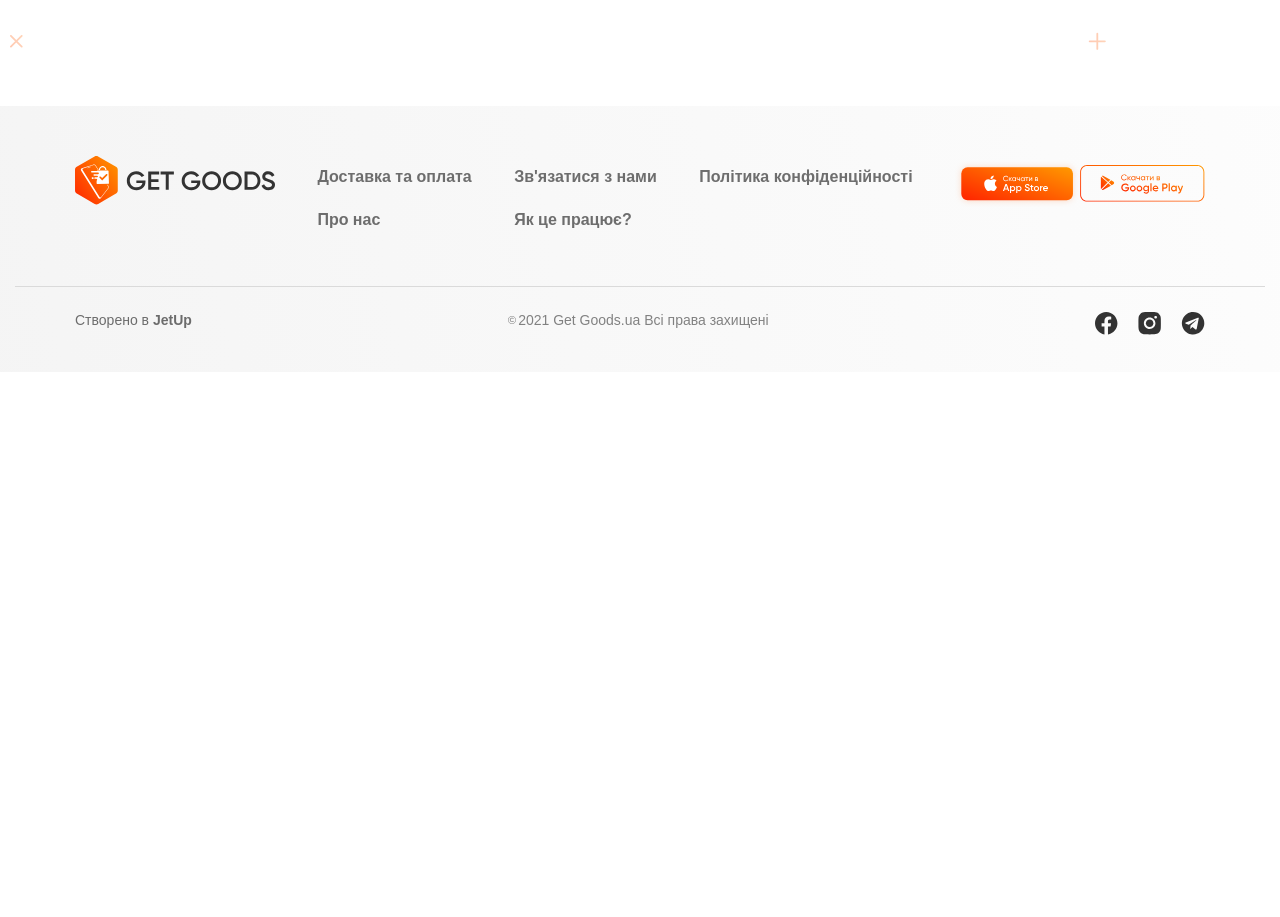
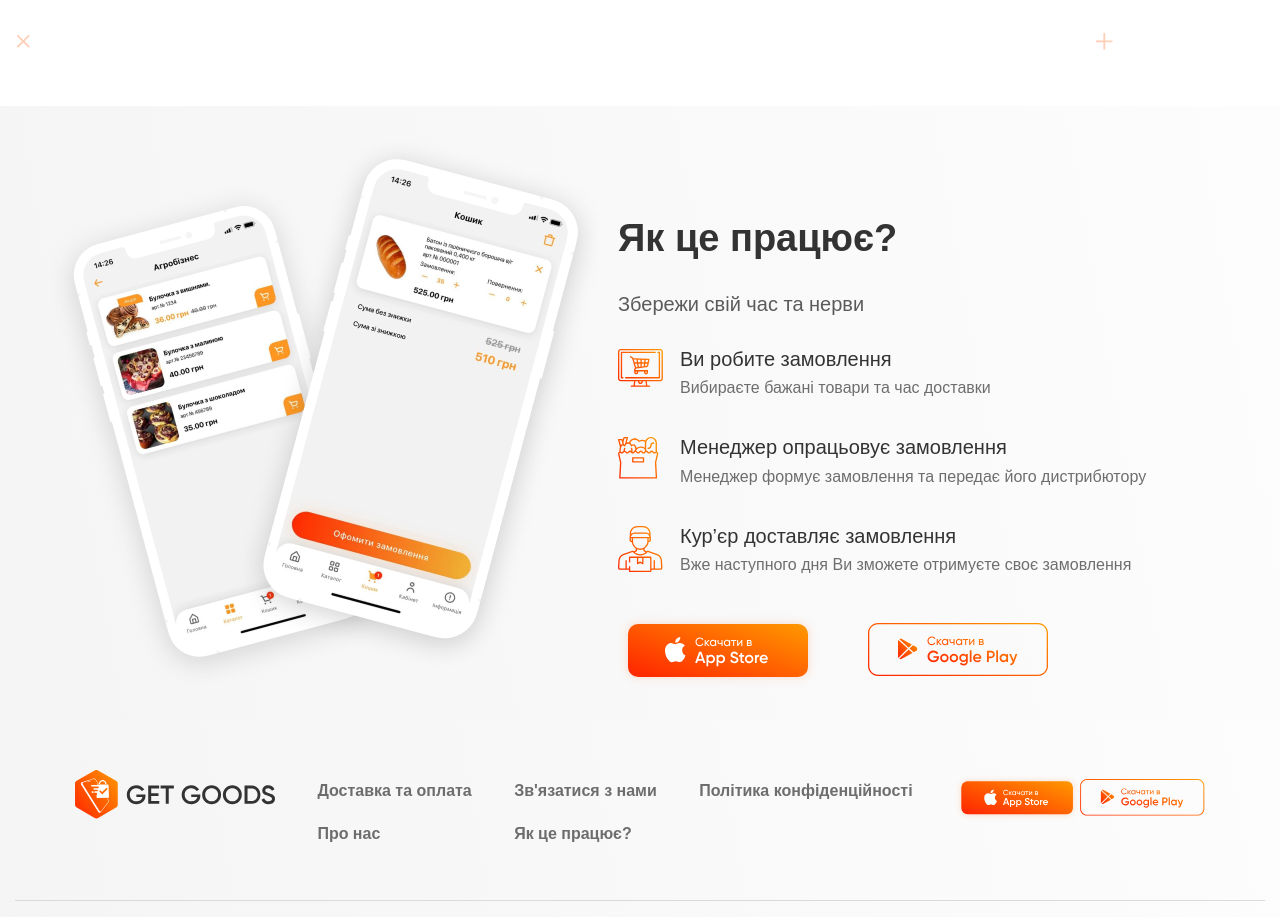
Before and after one commit to PARADOX-RG/GOODS, a website: page app/index.html in a window 1280 px wide. Shown: the part 1324-2241 px from the top of the page. Before the commit the page ends 1696 px from the top, so only its background shows below. Drawn offline with nearby package versions, Linux system fonts and the light colour scheme; files that its build step writes are made by us from their sources.

Commit message:
added work

```diff
--- a/app/index.html
+++ b/app/index.html
@@ -42,16 +42,16 @@
         </div>
     </header>
     <main class="main">
-        <section class="about">
+        <section class="top">
             <div class="container">
-                <div class="about__inner">
-                    <div class="about__content">
-                        <h3 class="about__title">
+                <div class="top__inner">
+                    <div class="top__content">
+                        <h3 class="top__title">
                             Торговий портал для реалізації
                             та продажу товарів дистрибюторів
                             та роздрібних магазинів.
                         </h3>
-                        <p class="about__subtitle">
+                        <p class="top__subtitle">
                             Встановіть мобільний додаток GetGoods та зробіть ваш
                             бізнес ще більш простим, зручним та прибутковим
                         </p>
@@ -64,7 +64,7 @@
                             </a>
                         </div>
                     </div>
-                    <img class="about__img" src="images/about.png" alt="about img">
+                    <img class="top__img" src="images/about.png" alt="about img">
                 </div>
             </div>
         </section>
@@ -91,6 +91,44 @@
                             <img class="advantages__img" src="images/icons/advantages-4.svg" alt="">
                             <p class="advantages__text"><span>Знижки та акції</span> від наших партнерів</p>
                         </a>
+                    </div>
+                </div>
+            </div>
+        </section>
+        <section class="work">
+            <div class="container">
+                <div class="work__inner">
+                    <img src="images/work.png" alt="">
+                    <div class="work__content">
+                        <h3 class="work__title">
+                            Як це працює?
+                        </h3>
+                        <p class="work__subtitle">
+                            Збережи свій час та нерви
+                        </p>
+                        <div class="work__items">
+                            <div class="work__item work__item-one">
+                                <p class="work__item-title">Ви робите замовлення</p>
+                                <p class="work__item-text">Вибираєте бажані товари та час доставки</p>
+                            </div>
+                            <div class="work__item work__item-two">
+                                <p class="work__item-title">Менеджер опрацьовує замовлення</p>
+                                <p class="work__item-text">Менеджер формує замовлення та передає його дистрибютору</p>
+                            </div>
+                            <div class="work__item work__item-three">
+                                <p class="work__item-title">Кур’єр доставляє замовлення</p>
+                                <p class="work__item-text">Вже наступного дня Ви зможете отримуєте своє замовлення </p>
+                            </div>
+                        </div>
+                        <div class="app__box">
+                            <a class="app__box-link__store" href="#">
+                                <img src="images/icons/apple-big.svg" alt="img">
+                            </a>
+                            <a class="app__box-link__play" href="#">
+                                <img src="images/icons/play-big.svg" alt="img">
+                            </a>
+                        </div>
+
                     </div>
                 </div>
             </div>
--- a/app/scss/style.scss
+++ b/app/scss/style.scss
@@ -142,7 +142,7 @@
     }
 }
 
-.about{
+.top{
     padding: 196px 60px;
     background-image: url('../images/icons/about-bg.svg');
     background-repeat: no-repeat;
@@ -152,6 +152,7 @@
     }
     &__content{
         max-width: 710px;
+        width: 100%;
     }
     &__title{
         @extend %gilroy-600;
@@ -175,6 +176,7 @@
 .advantages{
     background-image: url('../images/icons/advantages-bg.svg');
     background-repeat: no-repeat;
+    background-position: center top;
     padding: 0 60px 110px;
     &__title{
         margin-bottom: 67px;
@@ -217,6 +219,65 @@
     }
 }
 
+.work{
+    background: linear-gradient(80.15deg, rgba(242, 242, 242, 0.8) 0%, rgba(242, 242, 242, 0.19) 100%);
+    &__inner{
+        display: flex;
+        padding: 20px;
+    }
+    &__title{
+        @extend %gilroy-600;
+        font-size: 38px;
+        line-height: 45px;
+        padding-top: 90px;
+        margin-bottom: 30px;
+    }
+    &__subtitle{
+        font-size: 20px;
+        line-height: 137.2%;
+        opacity: 0.8;
+        @extend %gilroy-500;
+        margin-bottom: 30px;
+    }
+    &__item{
+        padding-left: 62px;
+        margin-bottom: 40px;
+        position: relative;
+        &::before{
+            content: '';
+            position: absolute;
+            background-repeat: no-repeat;
+            background-position: left center;
+            left: 0;
+            top: 0;
+
+        }
+        &-title{
+            line-height: 102.4%;
+            margin-bottom: 10px;
+        }
+        &-text{
+            font-size: 16px;
+            opacity: 0.7;
+        }
+    }
+    &__item-one::before{
+        background-image: url('../images/icons/work-1.svg');
+        width: 45px;
+        height: 38px;
+    }
+    &__item-two::before{
+        background-image: url('../images/icons/work-2.svg');
+        width: 41px;
+        height: 42px;
+    }
+    &__item-three::before{
+        background-image: url('../images/icons/work-3.svg');
+        width: 45px;
+        height: 46px;
+    }
+}
+
 
 
 
```
Also changed, not shown: app/images/icons/work-1.svg (added), app/images/icons/work-2.svg (added), app/images/icons/work-3.svg (added), app/images/icons/work.svg (added), app/images/work.png (added).
